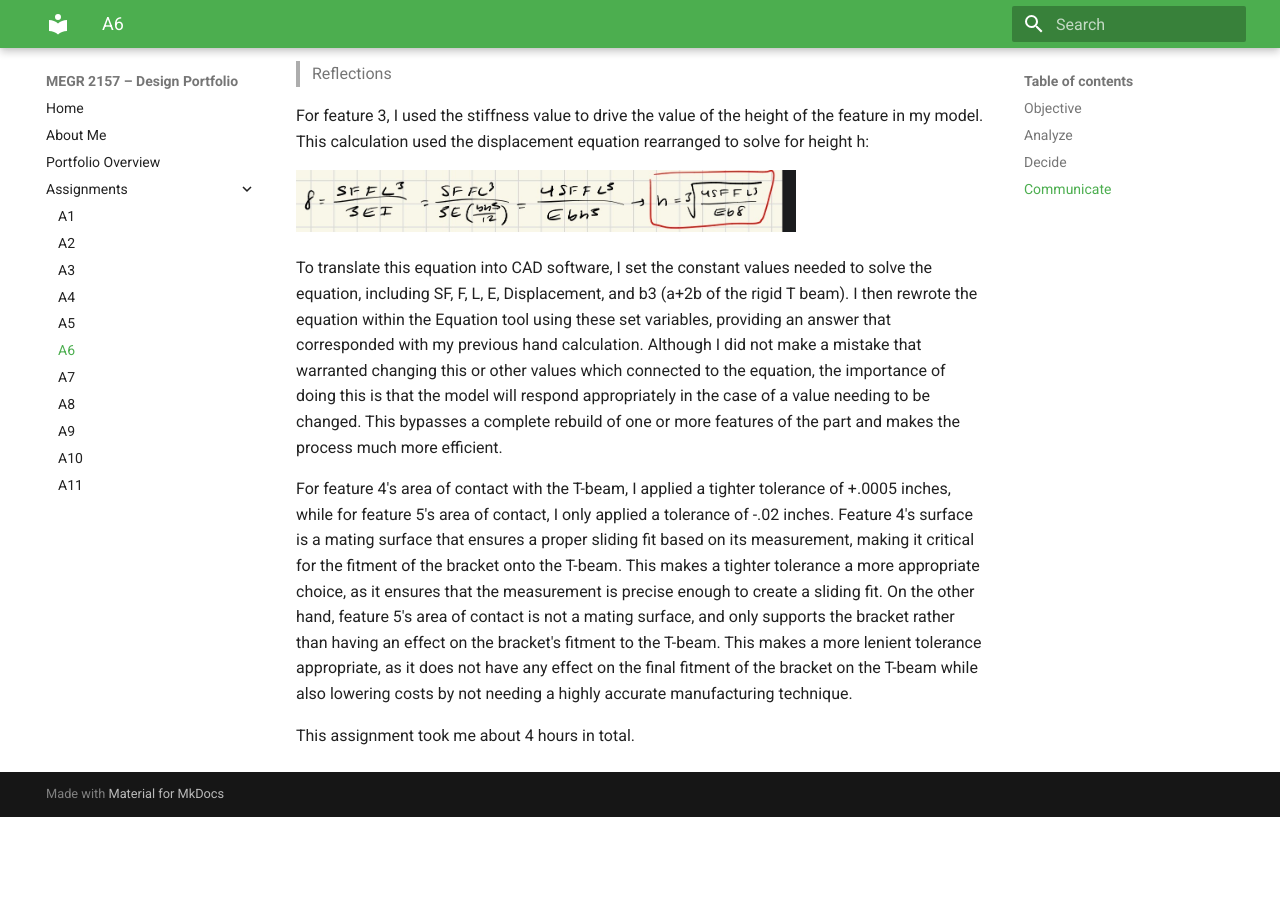
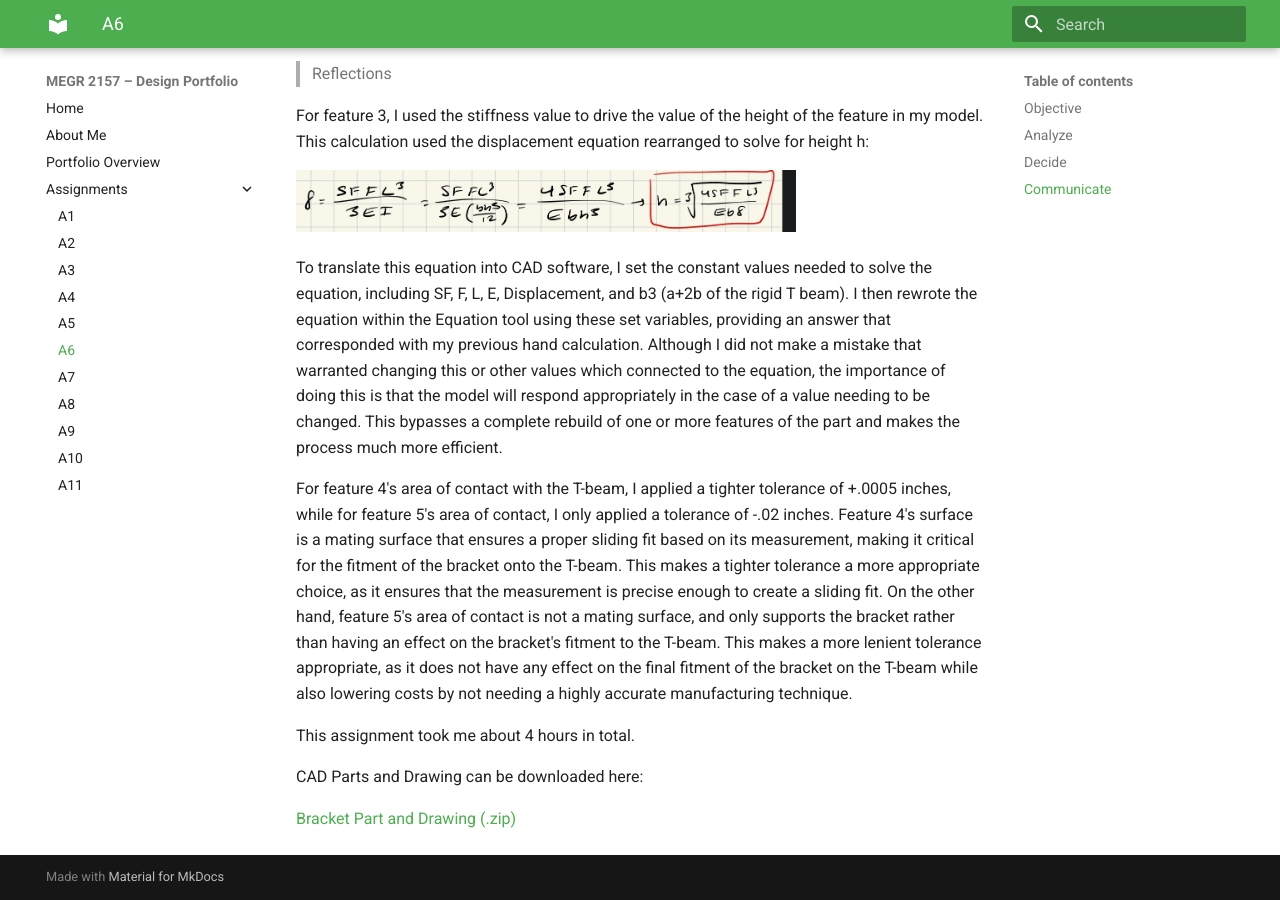
Before and after one commit to bsalvi7/megr2156-portfolio, an MkDocs documentation site: the page built from docs/assignments/A06/index.md, in a window 1280 px wide and 900 px high, scrolled down 13606 px. Built offline with MkDocs 1.6.1 and Material for MkDocs 9.7.7, drawn with Linux system fonts in a browser that asks for light colours; before the commit the page ends 14423 px from its top, so only the background shows below that.

Commit message:
Include download link for A6 CAD files
Added download link for CAD parts and drawing.

```diff
--- a/docs/assignments/A06/index.md
+++ b/docs/assignments/A06/index.md
@@ -121,3 +121,9 @@ To translate this equation into CAD software, I set the constant values needed t
 For feature 4's area of contact with the T-beam, I applied a tighter tolerance of +.0005 inches, while for feature 5's area of contact, I only applied a tolerance of -.02 inches. Feature 4's surface is a mating surface that ensures a proper sliding fit based on its measurement, making it critical for the fitment of the bracket onto the T-beam. This makes a tighter tolerance a more appropriate choice, as it ensures that the measurement is precise enough to create a sliding fit. On the other hand, feature 5's area of contact is not a mating surface, and only supports the bracket rather than having an effect on the bracket's fitment to the T-beam. This makes a more lenient tolerance appropriate, as it does not have any effect on the final fitment of the bracket on the T-beam while also lowering costs by not needing a highly accurate manufacturing technique.
 
 This assignment took me about 4 hours in total.
+
+CAD Parts and Drawing can be downloaded here:
+
+<a href="A6.zip" download>
+  Bracket Part and Drawing (.zip)
+</a>
```
